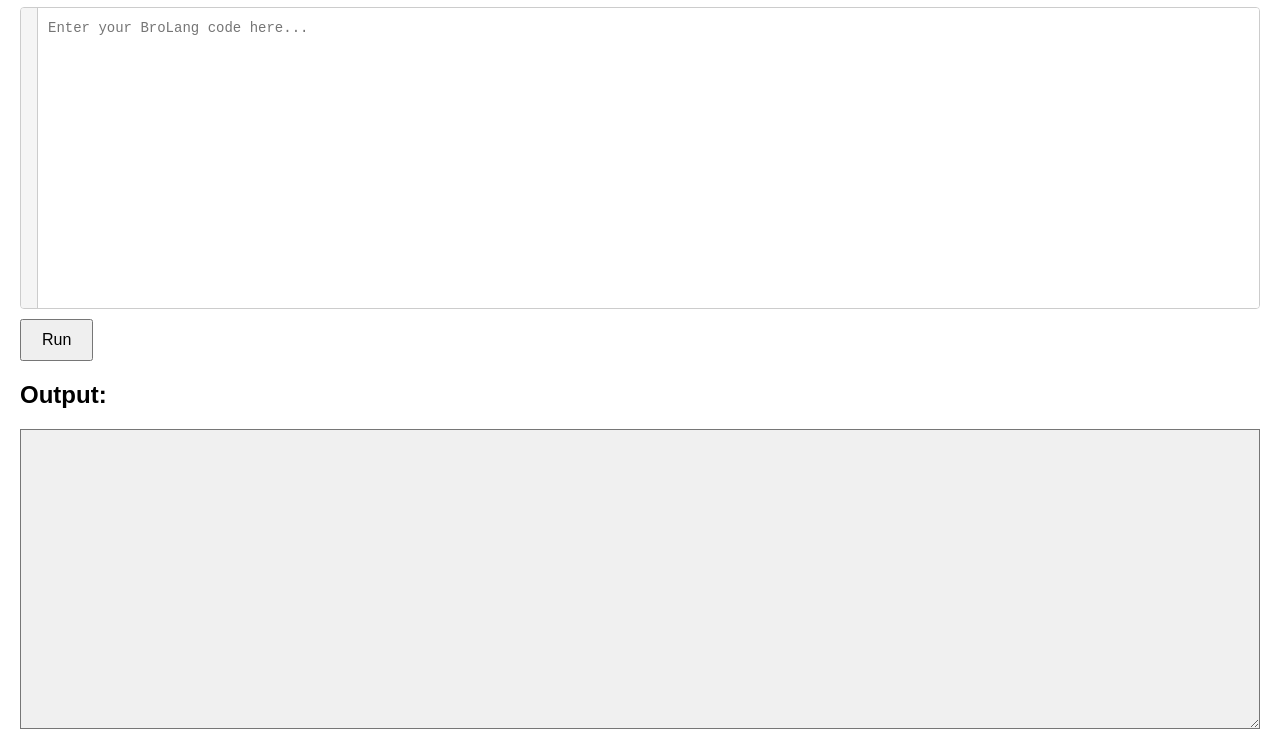
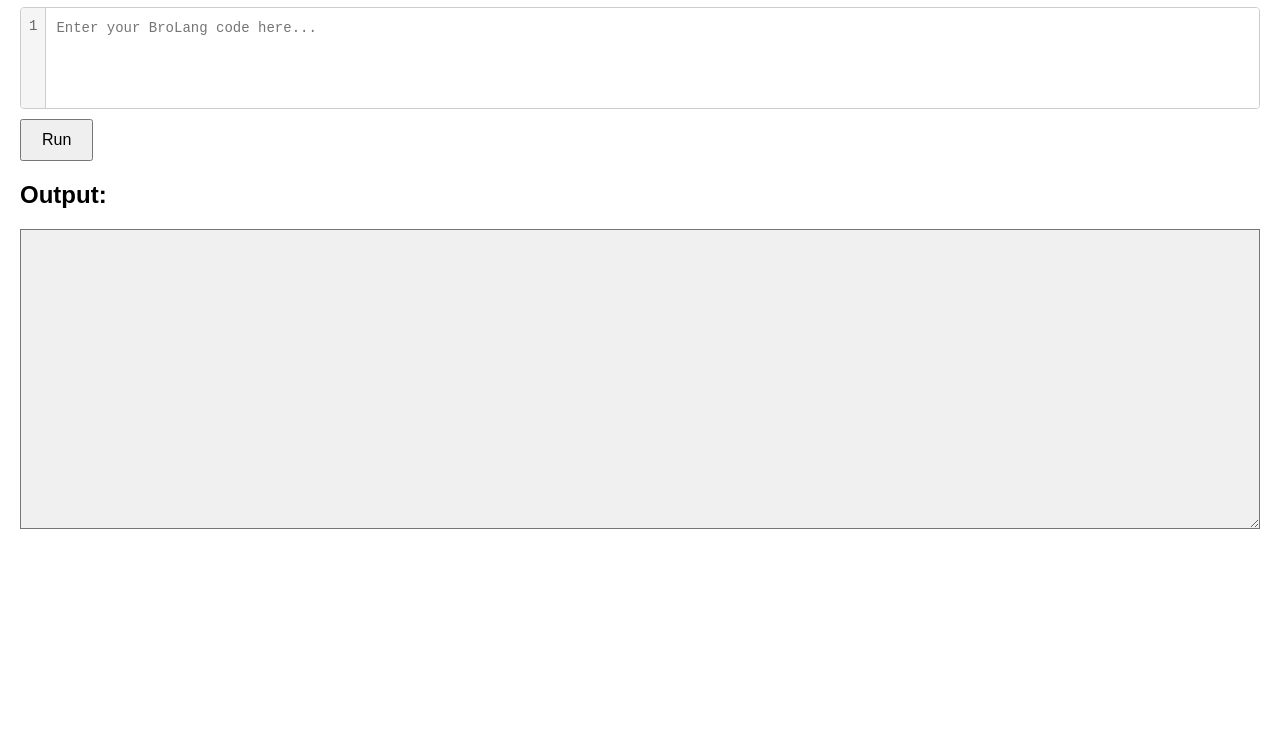
Before and after one commit to rondlite/brolang, a plain HTML site: page index.html in a window 1280 px wide. Shown: the part 73-826 px from the top of the page. After the commit the page ends 800 px from the top, so only its background shows below. Drawn offline with Linux system fonts and the light colour scheme.

Commit message:
Update index.html

```diff
--- a/index.html
+++ b/index.html
@@ -69,6 +69,7 @@
   <h2>Output:</h2>
   <textarea id="output" readonly></textarea>
 
+  <script src="editor.js"></script>
   <script src="brolang.js"></script>
 </body>
 </html>
```
